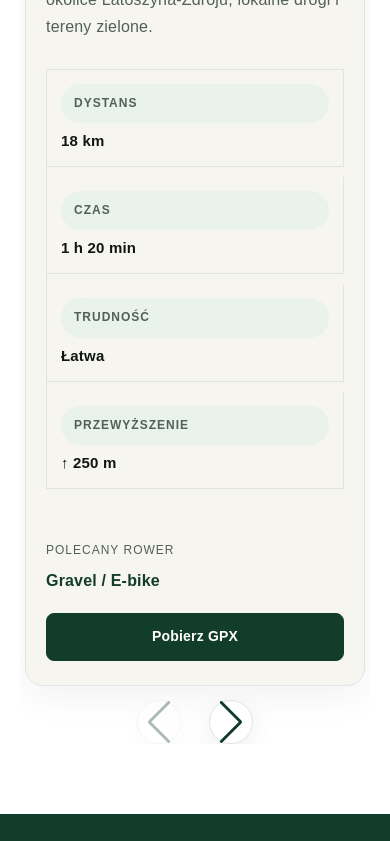
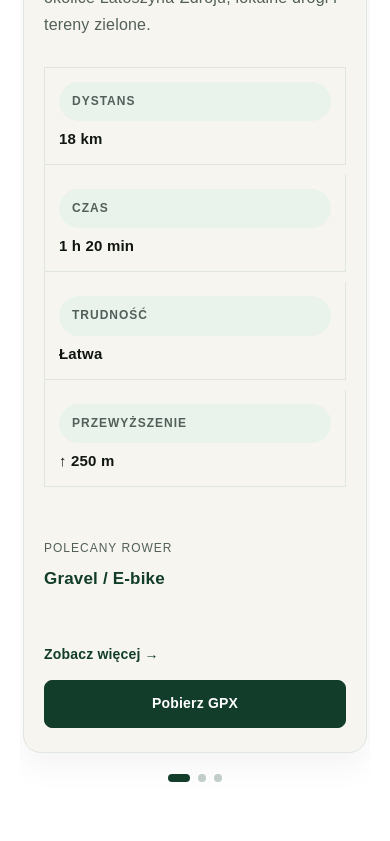
Before and after one commit to ruseksacred/wypozyczalnia_rowerow, a React (Vite) app in the folder frontend/: page /trasy in a window 390 px wide. Shown: the part 1156-1997 px from the top of the page. Built offline with nearby package versions, Linux system fonts and the light colour scheme.

Commit message:
fix routes pages mobile

```diff
--- a/frontend/src/pages/RoutesPage/RoutesPage.css
+++ b/frontend/src/pages/RoutesPage/RoutesPage.css
@@ -7,7 +7,9 @@
 }
 
 
-/* HERO */
+/* =========================
+   HERO
+========================= */
 
 .routes-hero {
     padding: 90px 8% 80px;
@@ -89,28 +91,33 @@
 }
 
 .routes-swiper {
-    padding: 5px 5px 60px;
+    padding: 5px 5px 70px;
 }
+
+
+    /* =========================
+   SWIPER ARROWS
+========================= */
 
     .routes-swiper .swiper-button-prev,
     .routes-swiper .swiper-button-next {
         width: 48px;
         height: 48px;
         top: auto;
-        bottom: 0;
+        bottom: 5px;
         border: 1px solid var(--border);
         border-radius: 50%;
-        background: white;
+        background: #ffffff;
         color: var(--green-dark);
         box-shadow: 0 8px 25px rgba(18, 61, 43, 0.08);
     }
 
     .routes-swiper .swiper-button-prev {
-        left: calc(50% - 58px);
+        left: calc(50% - 65px);
     }
 
     .routes-swiper .swiper-button-next {
-        right: calc(50% - 58px);
+        right: calc(50% - 65px);
     }
 
         .routes-swiper .swiper-button-prev::after,
@@ -118,6 +125,41 @@
             font-size: 17px;
             font-weight: 700;
         }
+
+
+    /* =========================
+   SWIPER PAGINATION
+========================= */
+
+    .routes-swiper .swiper-pagination {
+        bottom: 20px;
+    }
+
+    .routes-swiper .swiper-pagination-bullet {
+        width: 8px;
+        height: 8px;
+        margin: 0 4px !important;
+        background: var(--green-dark);
+        opacity: 0.25;
+        transition: width 0.2s ease, opacity 0.2s ease;
+    }
+
+    .routes-swiper .swiper-pagination-bullet-active {
+        width: 22px;
+        border-radius: 999px;
+        opacity: 1;
+    }
+
+
+/* na desktopie mamy strzałki,
+   więc chowamy tam kropki */
+
+@media (min-width: 701px) {
+
+    .routes-swiper .swiper-pagination {
+        display: none;
+    }
+}
 
 
 /* =========================
@@ -186,7 +228,7 @@
 
 
 /* =========================
-   STATS
+   ROUTE STATS
 ========================= */
 
 .route-stats {
@@ -221,7 +263,7 @@
 
 
 /* =========================
-   BOTTOM
+   ROUTE BOTTOM
 ========================= */
 
 .route-bottom {
@@ -240,22 +282,53 @@
 
     .route-bike strong {
         color: var(--green-dark);
+        font-size: 17px;
     }
 
+
+/* =========================
+   ROUTE ACTIONS
+========================= */
+
+.route-actions {
+    display: flex;
+    flex-direction: column;
+    align-items: flex-end;
+    gap: 14px;
+}
+
+
+/* ZOBACZ WIĘCEJ */
+
+.route-more-link {
+    color: var(--green-dark);
+    font-size: 14px;
+    font-weight: 700;
+    text-decoration: none;
+    transition: color 0.2s ease, transform 0.2s ease;
+}
+
+    .route-more-link:hover {
+        color: var(--green);
+        transform: translateX(3px);
+    }
+
+
+/* GPX BUTTON */
+
 .route-gpx-button {
-    flex-shrink: 0;
     min-height: 48px;
     padding: 0 22px;
     display: inline-flex;
     align-items: center;
     justify-content: center;
     background: var(--green-dark);
-    color: white;
+    color: #ffffff;
     border-radius: 8px;
     text-decoration: none;
     font-size: 14px;
     font-weight: 600;
-    transition: 0.2s ease;
+    transition: background 0.2s ease, transform 0.2s ease;
 }
 
     .route-gpx-button:hover {
@@ -298,6 +371,8 @@
 
 @media (max-width: 700px) {
 
+    /* HERO */
+
     .routes-hero {
         padding: 60px 20px 50px;
     }
@@ -322,6 +397,9 @@
         line-height: 1.65;
     }
 
+
+    /* CONTENT */
+
     .routes-content {
         padding: 55px 20px 70px;
     }
@@ -342,8 +420,30 @@
         }
 
 
-    /* karta przechodzi z dwóch kolumn
-       na zdjęcie + treść */
+    /* SWIPER */
+
+    .routes-swiper {
+        padding: 3px 3px 42px;
+    }
+
+
+        /* na telefonie chowamy strzałki */
+
+        .routes-swiper .swiper-button-prev,
+        .routes-swiper .swiper-button-next {
+            display: none;
+        }
+
+
+        /* pokazujemy kropki */
+
+        .routes-swiper .swiper-pagination {
+            display: block;
+            bottom: 7px;
+        }
+
+
+    /* CARD */
 
     .route-card {
         grid-template-columns: 1fr;
@@ -367,7 +467,7 @@
     }
 
 
-    /* parametry trasy */
+    /* STATS */
 
     .route-stats {
         margin-bottom: 28px;
@@ -382,30 +482,27 @@
         }
 
 
-    /* dół karty */
+    /* BOTTOM */
 
     .route-bottom {
         flex-direction: column;
         align-items: stretch;
-        gap: 20px;
+        gap: 22px;
+    }
+
+    .route-actions {
+        width: 100%;
+        align-items: flex-start;
+        gap: 14px;
+    }
+
+    .route-more-link {
+        font-size: 14px;
     }
 
     .route-gpx-button {
         width: 100%;
     }
-
-
-    /* strzałki Swipera */
-
-    .routes-swiper {
-        padding-bottom: 58px;
-    }
-
-        .routes-swiper .swiper-button-prev,
-        .routes-swiper .swiper-button-next {
-            width: 44px;
-            height: 44px;
-        }
 }
 
 
--- a/frontend/src/pages/RoutesPage/RoutesPage.tsx
+++ b/frontend/src/pages/RoutesPage/RoutesPage.tsx
@@ -1,8 +1,10 @@
 import { Swiper, SwiperSlide } from 'swiper/react'
-import { Navigation } from 'swiper/modules'
+import { Navigation, Pagination } from 'swiper/modules'
 
 import 'swiper/css'
 import 'swiper/css/navigation'
+import 'swiper/css/pagination'
+
 import './RoutesPage.css'
 
 type Route = {
@@ -74,7 +76,10 @@ function RoutesPage() {
 
             <section className="routes-hero">
                 <div className="routes-hero-content">
-                    <p className="routes-label">TRASY ROWEROWE</p>
+
+                    <p className="routes-label">
+                        TRASY ROWEROWE
+                    </p>
 
                     <h1>
                         Gotowe pomysły
@@ -87,32 +92,44 @@ function RoutesPage() {
                         i możliwości. Pobierz plik GPX i ruszaj
                         odkrywać okolice Latoszyna-Zdroju.
                     </p>
+
                 </div>
             </section>
 
             <section className="routes-content">
 
                 <div className="routes-section-heading">
+
                     <div>
-                        <p className="routes-label">POLECANE TRASY</p>
-                        <h2>Wybierz kierunek</h2>
+                        <p className="routes-label">
+                            POLECANE TRASY
+                        </p>
+
+                        <h2>
+                            Wybierz kierunek
+                        </h2>
                     </div>
 
                     <p>
                         Od spokojnej przejażdżki po bardziej wymagającą
                         trasę terenową.
                     </p>
+
                 </div>
 
                 <div className="routes-slider-wrapper">
 
                     <Swiper
-                        modules={[Navigation]}
+                        modules={[Navigation, Pagination]}
                         navigation
+                        pagination={{
+                            clickable: true
+                        }}
                         spaceBetween={24}
                         slidesPerView={1}
                         className="routes-swiper"
                     >
+
                         {routes.map((route) => (
                             <SwiperSlide key={route.id}>
 
@@ -132,7 +149,9 @@ function RoutesPage() {
                                             {route.type}
                                         </p>
 
-                                        <h2>{route.name}</h2>
+                                        <h2>
+                                            {route.name}
+                                        </h2>
 
                                         <p className="route-description">
                                             {route.description}
@@ -142,22 +161,30 @@ function RoutesPage() {
 
                                             <div>
                                                 <span>Dystans</span>
-                                                <strong>{route.distance}</strong>
+                                                <strong>
+                                                    {route.distance}
+                                                </strong>
                                             </div>
 
                                             <div>
                                                 <span>Czas</span>
-                                                <strong>{route.time}</strong>
+                                                <strong>
+                                                    {route.time}
+                                                </strong>
                                             </div>
 
                                             <div>
                                                 <span>Trudność</span>
-                                                <strong>{route.difficulty}</strong>
+                                                <strong>
+                                                    {route.difficulty}
+                                                </strong>
                                             </div>
 
                                             <div>
                                                 <span>Przewyższenie</span>
-                                                <strong>{route.elevation}</strong>
+                                                <strong>
+                                                    {route.elevation}
+                                                </strong>
                                             </div>
 
                                         </div>
@@ -165,9 +192,23 @@ function RoutesPage() {
                                         <div className="route-bottom">
 
                                             <div className="route-bike">
-                                                <span>Polecany rower</span>
-                                                <strong>{route.bike}</strong>
+                                                <span>
+                                                    Polecany rower
+                                                </span>
+
+                                                <strong>
+                                                    {route.bike}
+                                                </strong>
                                             </div>
+
+                                            <div className="route-actions">
+
+                                                <a
+                                                    href={`/trasy/${route.slug}`}
+                                                    className="route-more-link"
+                                                >
+                                                    Zobacz więcej →
+                                                </a>
 
                                                 <a
                                                     href={route.gpx}
@@ -181,10 +222,13 @@ function RoutesPage() {
 
                                         </div>
 
+                                    </div>
+
                                 </article>
 
                             </SwiperSlide>
                         ))}
+
                     </Swiper>
 
                 </div>
```
Lines whose indentation alone changed are shown as unchanged.
